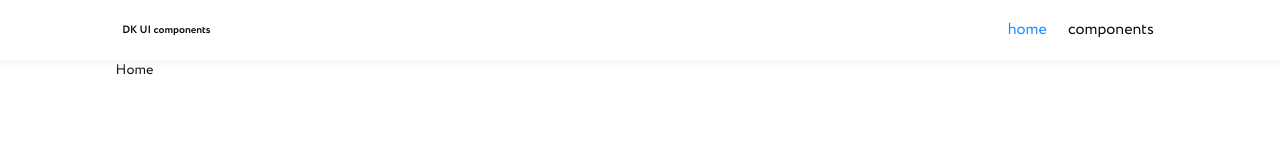
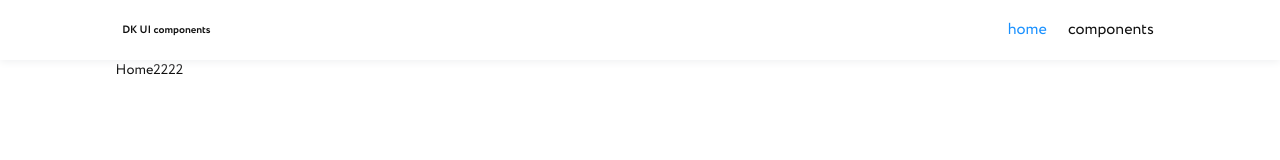
Before and after one commit to deniskeller/my-custom-components-library, a Next.js app: page / in a window 1280 px wide. Shown: the top 160 px of the page. Built offline with nearby package versions, Linux system fonts and the light colour scheme.

Commit message:
update BaseButton

```diff
--- a/src/view/Home/Home.tsx
+++ b/src/view/Home/Home.tsx
@@ -4,7 +4,7 @@
 const Home = () => {
   return (
     <>
-      <div className="Container">Home</div>
+      <div className="Container">Home2222</div>
     </>
   );
 };
```
